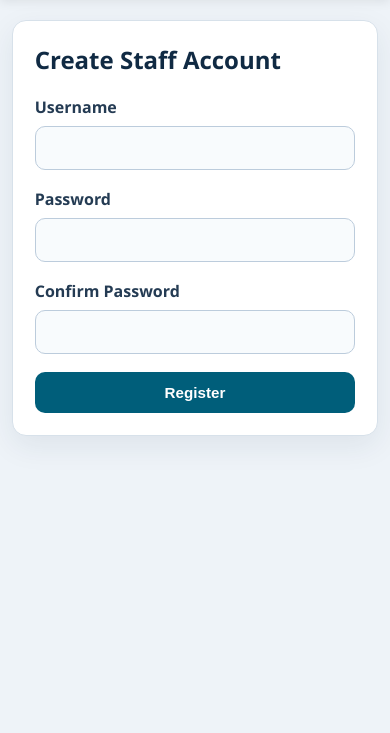
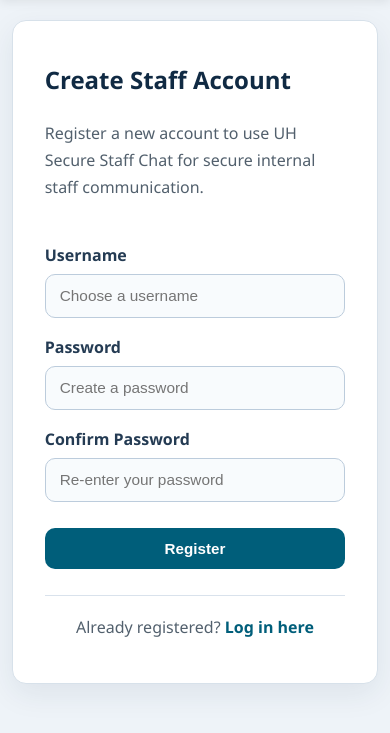
Before and after one commit to ar24abw/UH-secure-staff-chat, a Flask app: page /register in a window 390 px wide. Shown: the part 111-844 px from the top of the page. Run offline with Flask 3, Linux system fonts and the light colour scheme.

Commit message:
Auth page fix
fix auth page layout by making panel responsive to content width

```diff
--- a/web_app/templates/base.html
+++ b/web_app/templates/base.html
@@ -114,7 +114,7 @@
 
       .auth-shell {
         max-width: 520px;
-        margin: 30px auto;
+        margin: 18px auto 8px;
       }
 
       .auth-card,
@@ -153,7 +153,9 @@
         background: #f8fbfd;
         color: var(--text-main);
         font-size: 0.96rem;
-        transition: border-color 0.2s ease, box-shadow 0.2s ease,
+        transition:
+          border-color 0.2s ease,
+          box-shadow 0.2s ease,
           background-color 0.2s ease;
       }
 
@@ -186,7 +188,9 @@
         font-size: 0.95rem;
         cursor: pointer;
         text-decoration: none;
-        transition: background-color 0.2s ease, transform 0.15s ease;
+        transition:
+          background-color 0.2s ease,
+          transform 0.15s ease;
       }
 
       button:hover,
@@ -271,6 +275,12 @@
           margin: 10px auto;
         }
 
+        .auth-panel {
+          max-width: 600px;
+          margin: 0 auto;
+          padding: 32px;
+        }
+
         button,
         .button-link {
           width: 100%;
@@ -298,16 +308,11 @@
     </nav>
 
     <div class="container">
-      <div class="page-panel">
-        {% with messages = get_flashed_messages() %}
-          {% if messages %}
-            {% for message in messages %}
-              <div class="flash">{{ message }}</div>
-            {% endfor %}
-          {% endif %}
-        {% endwith %}
-
-        {% block content %}{% endblock %}
+      <div class="page-panel {% block panel_class %}{% endblock %}">
+        {% with messages = get_flashed_messages() %} {% if messages %} {% for
+        message in messages %}
+        <div class="flash">{{ message }}</div>
+        {% endfor %} {% endif %} {% endwith %} {% block content %}{% endblock %}
       </div>
     </div>
   </body>
--- a/web_app/templates/register.html
+++ b/web_app/templates/register.html
@@ -1,16 +1,57 @@
-{% extends "base.html" %} {% block content %}
-<h2>Create Staff Account</h2>
+{% extends "base.html" %}
 
-<form method="POST">
-  <label>Username</label>
-  <input type="text" name="username" required />
+{% block panel_class %}auth-panel{% endblock %}
 
-  <label>Password</label>
-  <input type="password" name="password" required />
+{% block content %}
 
-  <label>Confirm Password</label>
-  <input type="password" name="confirm_password" required />
+<div class="auth-shell">
+  <div class="page-heading" style="margin-bottom: 26px;">
+    <h2>Create Staff Account</h2>
+    <p class="muted">
+      Register a new account to use UH Secure Staff Chat for secure internal staff communication.
+    </p>
+  </div>
 
-  <button type="submit">Register</button>
-</form>
+  <form method="POST" class="form-container">
+    <label for="username">Username</label>
+    <input
+      type="text"
+      id="username"
+      name="username"
+      placeholder="Choose a username"
+      required
+    />
+
+    <label for="password">Password</label>
+    <input
+      type="password"
+      id="password"
+      name="password"
+      placeholder="Create a password"
+      required
+    />
+
+    <label for="confirm_password">Confirm Password</label>
+    <input
+      type="password"
+      id="confirm_password"
+      name="confirm_password"
+      placeholder="Re-enter your password"
+      required
+    />
+
+    <div class="button-center" style="margin-top: 8px;">
+      <button type="submit">Register</button>
+    </div>
+  </form>
+
+  <hr class="section-divider" style="margin: 26px 0 18px;" />
+
+  <p class="muted" style="text-align: center; margin: 0;">
+    Already registered?
+    <a href="/login" style="color: #005e7a; font-weight: 600; text-decoration: none;">
+      Log in here
+    </a>
+  </p>
+</div>
 {% endblock %}
```
Also changed, not shown: web_app/templates/login.html (+5 -4 lines), web_app/secure_chat.db.
